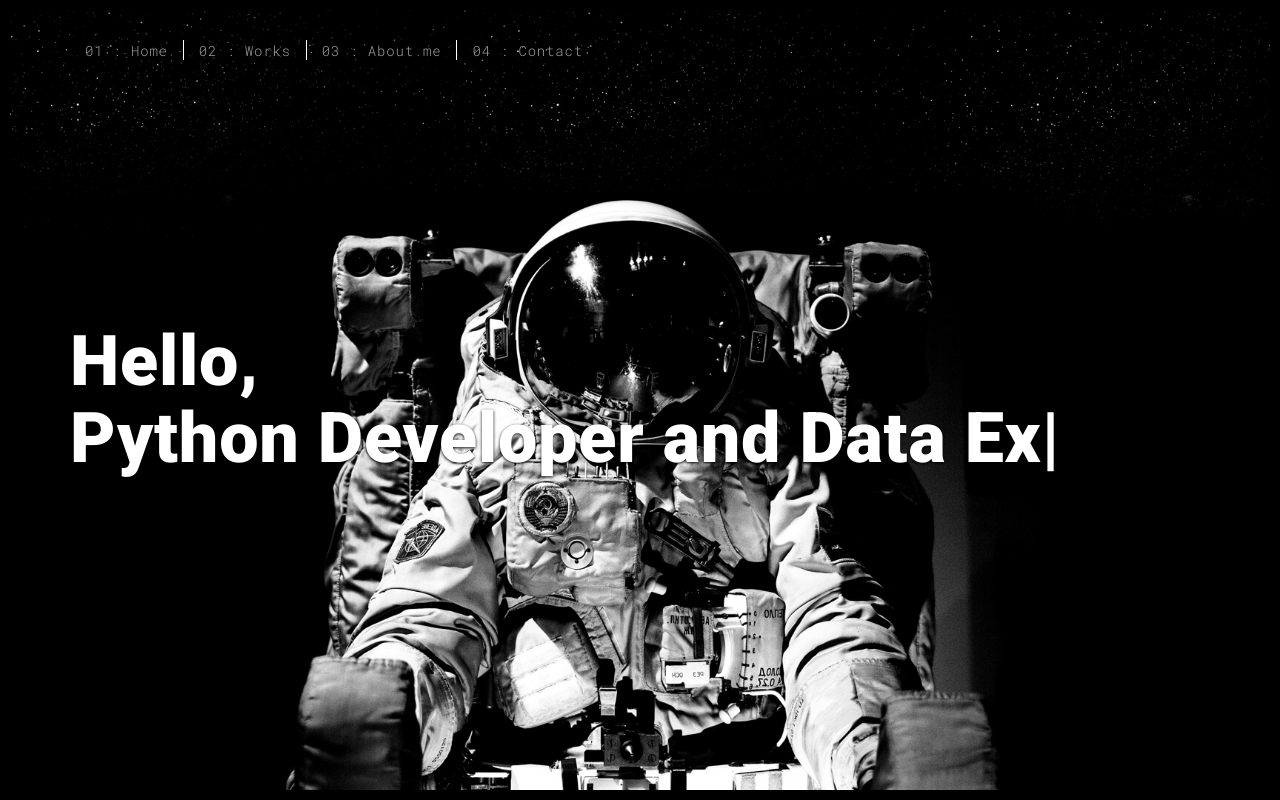
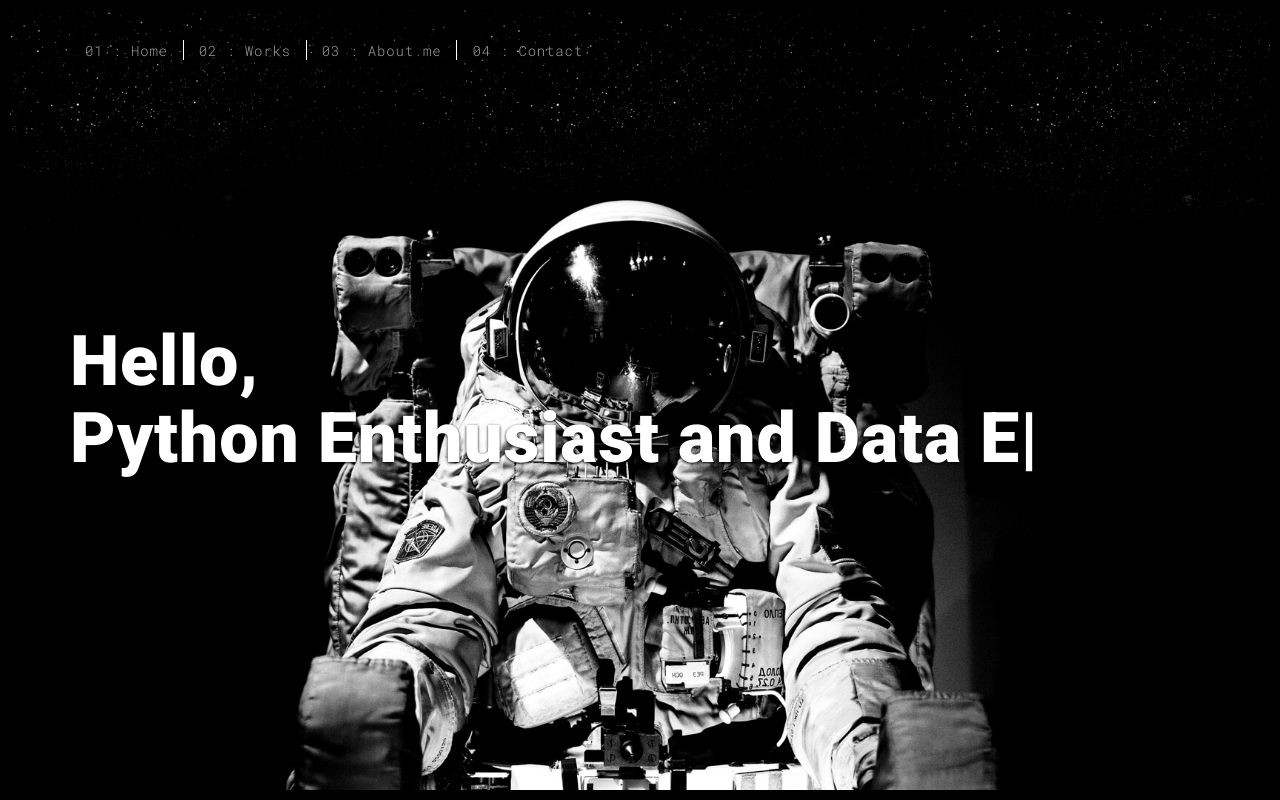
Before and after one commit to johnnys7n/portfolio_project, a Flask app: page / in a window 1280 px wide. Run offline with Flask 2, Linux system fonts and the light colour scheme; some libraries are stand-ins or nearby versions.

Commit message:
changed index.html

```diff
--- a/templates/index.html
+++ b/templates/index.html
@@ -57,7 +57,7 @@
               <h1>Hello,<br>
                 <span id="typed-strings">
                   <span>I'm Johnny Sin</span>
-                  <span>Python Developer and Data Expert</span>
+                  <span>Python Enthusiast and Data Expert</span>
                   <span>Working on Machine Learning</span>
 				          <span>Welcome to my little Universe</span>
                 </span>
```
